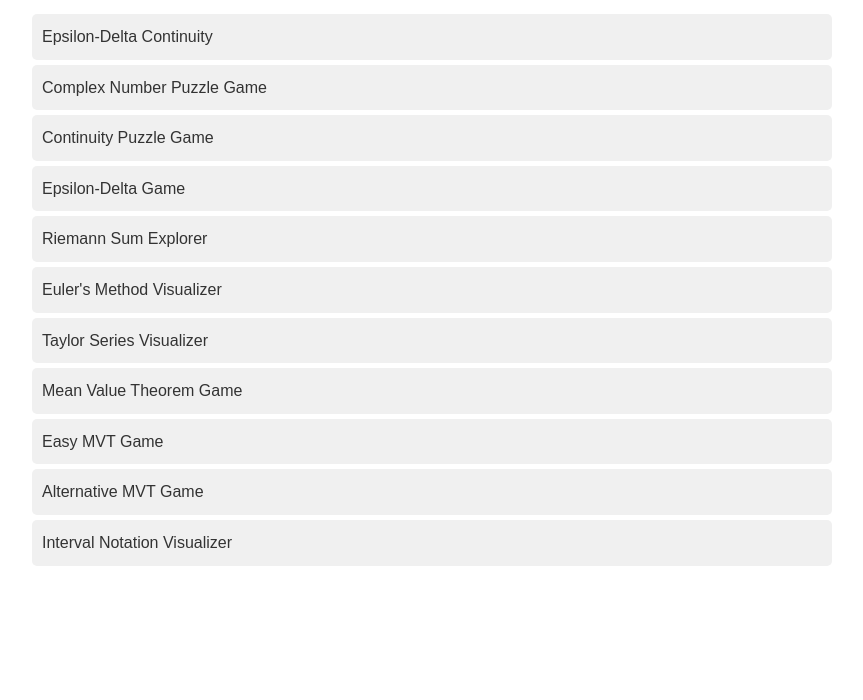
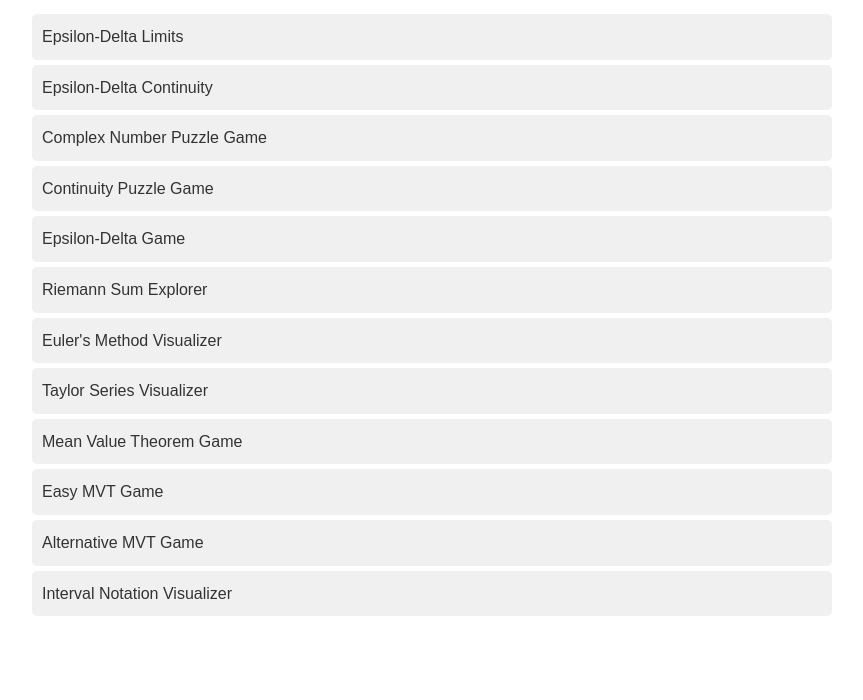
Before and after one commit to tlibman/html-interactives, a plain HTML site: page index.html in a window 1280 px wide. Shown: the part 100-800 px from the top of the page, without its empty margins (208-1071 px from the left). Drawn offline with Linux system fonts and the light colour scheme.

Commit message:
Add epsilon-delta limits tool to index page

```diff
--- a/index.html
+++ b/index.html
@@ -33,6 +33,7 @@
 <body>
     <h1>HTML Mathematical Interactives</h1>
 
+    <a href="epsilon_delta_limits.html" class="tool-link">Epsilon-Delta Limits</a>
     <a href="epsilon_delta_continuity.html" class="tool-link">Epsilon-Delta Continuity</a>
     <a href="complex_puzzle_game.html" class="tool-link">Complex Number Puzzle Game</a>
     <a href="continuity_puzzle_game.html" class="tool-link">Continuity Puzzle Game</a>
```
